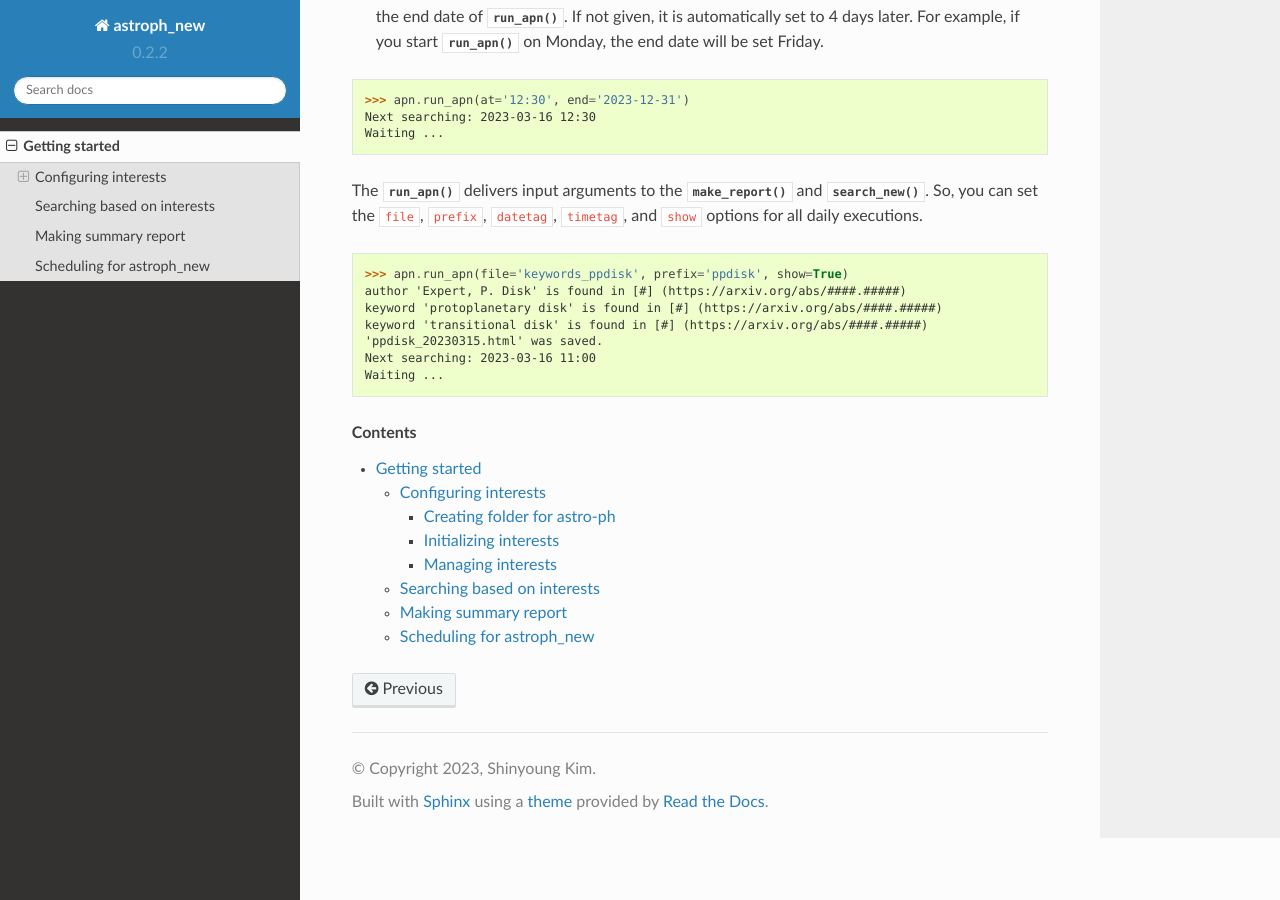
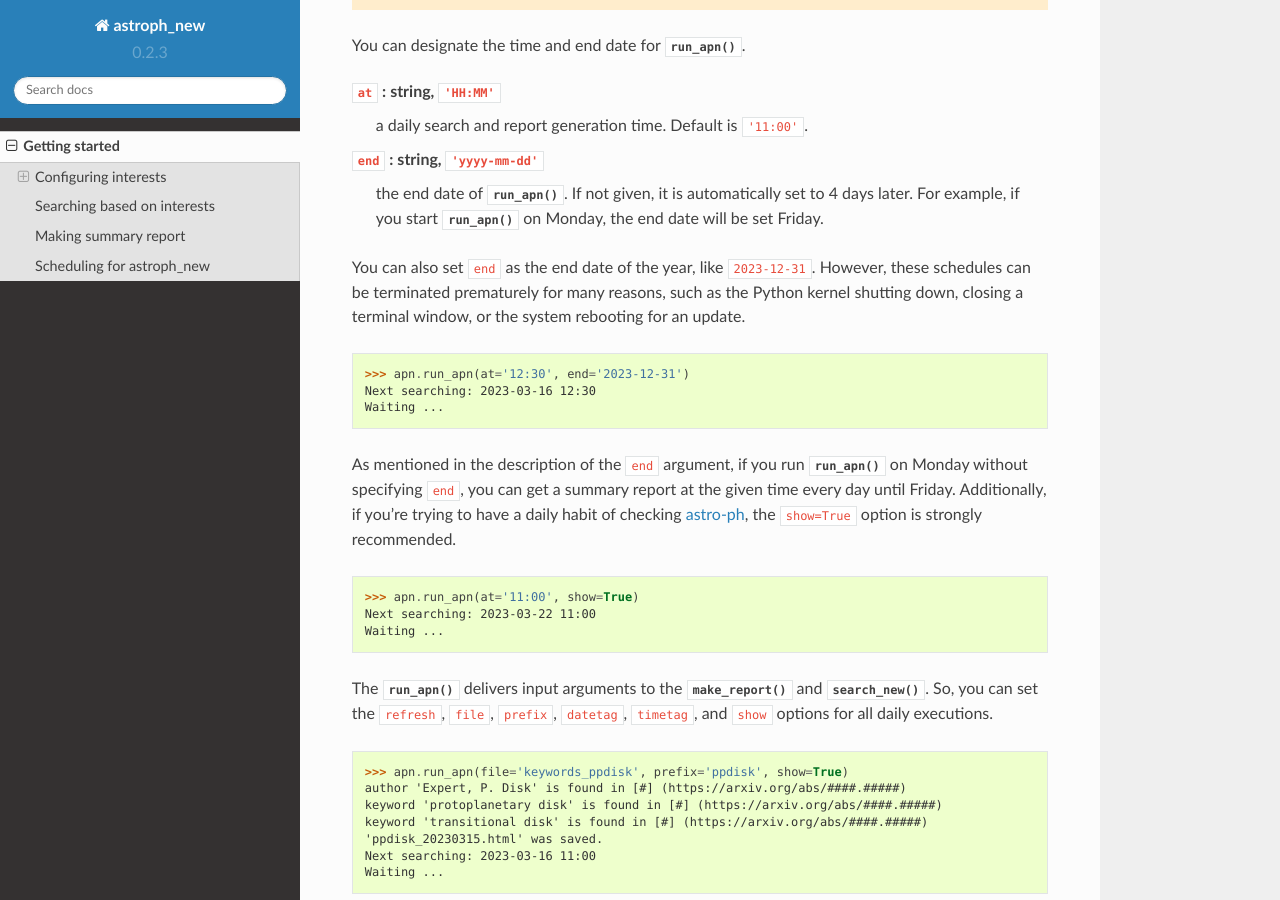
Before and after one commit to radioshiny/astroph_new, a Sphinx documentation site: the page built from docs/get_start.rst, in a window 1280 px wide and 900 px high, scrolled down 6490 px. Built offline with Sphinx 7.4.7 and the Read the Docs theme 2.0.0, drawn with Linux system fonts in a browser that asks for light colours; some of the changed text lies outside the part shown.

```diff
--- a/astroph_new/__init__.py
+++ b/astroph_new/__init__.py
@@ -12,7 +12,7 @@ that can be easily opened in any browser.
 All files are under MIT License, see LICENSE
 """
 
-__version__ = '0.2.2'
+__version__ = '0.2.3'
 
 from . import astroph_new
 from .astroph_new import *
--- a/docs/conf.py
+++ b/docs/conf.py
@@ -9,7 +9,7 @@
 project = 'astroph_new'
 copyright = '2023, Shinyoung Kim'
 author = 'Shinyoung Kim'
-version = '0.2.2'
+version = '0.2.3'
 release = version
 
 # -- General configuration ---------------------------------------------------
--- a/docs/get_start.rst
+++ b/docs/get_start.rst
@@ -202,6 +202,15 @@ processed download result as a Python dictionary with key names
 >>> newsub = apn.get_new()
 >>> newsub.keys()
 dict_keys(['class', 'link', 'title', 'author', 'subject', 'abstract'])
+
+You can set an input argument ``refresh`` for :func:`get_new` to avoid getting
+duplicate data.
+
+``refresh`` : int
+    If new submission data received from astro-ph was stored within the
+    refresh time (minutes), it returns the saved data without receiving
+    the data again. If you want to receive the data again, set ``refresh=0``.
+    Default is ``30`` (minutes).
 
 The :func:`search_new` function searches interested new submissions
 based on the user interests, which is saved in the running folder with the
@@ -305,13 +314,28 @@ You can designate the time and end date for :func:`run_apn`.
     to 4 days later. For example, if you start :func:`run_apn` on Monday,
     the end date will be set Friday.
 
+You can also set ``end`` as the end date of the year, like ``2023-12-31``.
+However, these schedules can be terminated prematurely for many reasons,
+such as the Python kernel shutting down, closing a terminal window,
+or the system rebooting for an update.
+
 >>> apn.run_apn(at='12:30', end='2023-12-31')
 Next searching: 2023-03-16 12:30
 Waiting ...
 
+As mentioned in the description of the ``end`` argument, if you run
+:func:`run_apn` on Monday without specifying ``end``, you can get a summary
+report at the given time every day until Friday. Additionally,
+if you're trying to have a daily habit of checking `astro-ph`_,
+the ``show=True`` option is strongly recommended.
+
+>>> apn.run_apn(at='11:00', show=True)
+Next searching: 2023-03-22 11:00
+Waiting ...
+
 The :func:`run_apn` delivers input arguments to the :func:`make_report` and
-:func:`search_new`. So, you can set the ``file``, ``prefix``, ``datetag``,
-``timetag``, and ``show`` options for all daily executions.
+:func:`search_new`. So, you can set the ``refresh``, ``file``, ``prefix``,
+``datetag``, ``timetag``, and ``show`` options for all daily executions.
 
 >>> apn.run_apn(file='keywords_ppdisk', prefix='ppdisk', show=True)
 author 'Expert, P. Disk' is found in [#] (https://arxiv.org/abs/####.#####)
--- a/pyproject.toml
+++ b/pyproject.toml
@@ -1,7 +1,7 @@
 [project]
 name = "astroph_new"
 description = "python module to make summary of astro-ph based on user interests"
-version = "0.2.2"
+version = "0.2.3"
 authors = [{ name = "Shinyoung Kim", email = "radioshiny@gmail.com" }]
 readme = "README.rst"
 requires-python = ">=3.7"
@@ -11,7 +11,7 @@ classifiers = [
     "License :: OSI Approved :: MIT License"
 ]
 dependencies = [
-    "bs4", "markdown", "numpy", "selenium", "whoswho"
+    "bs4", "numpy", "selenium", "whoswho"
 ]
 
 [project.urls]
--- a/setup.py
+++ b/setup.py
@@ -5,7 +5,7 @@ with open("README.rst", "r") as fh:
 
 setup(
     name="astroph_new", # Replace with your own username
-    version="0.2.2",
+    version="0.2.3",
     author="Shinyoung Kim",
     author_email="radioshiny@gmail.com",
     description="python module to make summary of astro-ph based on user interests",
@@ -19,5 +19,5 @@ setup(
         "License :: OSI Approved :: MIT License"
     ],
     python_requires='>=3.7',
-    install_requires=['bs4', 'markdown', 'numpy', 'selenium', 'whoswho']
+    install_requires=['bs4', 'numpy', 'selenium', 'whoswho']
 )
```
Also changed, not shown: other parts of docs/get_start.rst (+1 -1 lines), 2 other files.
